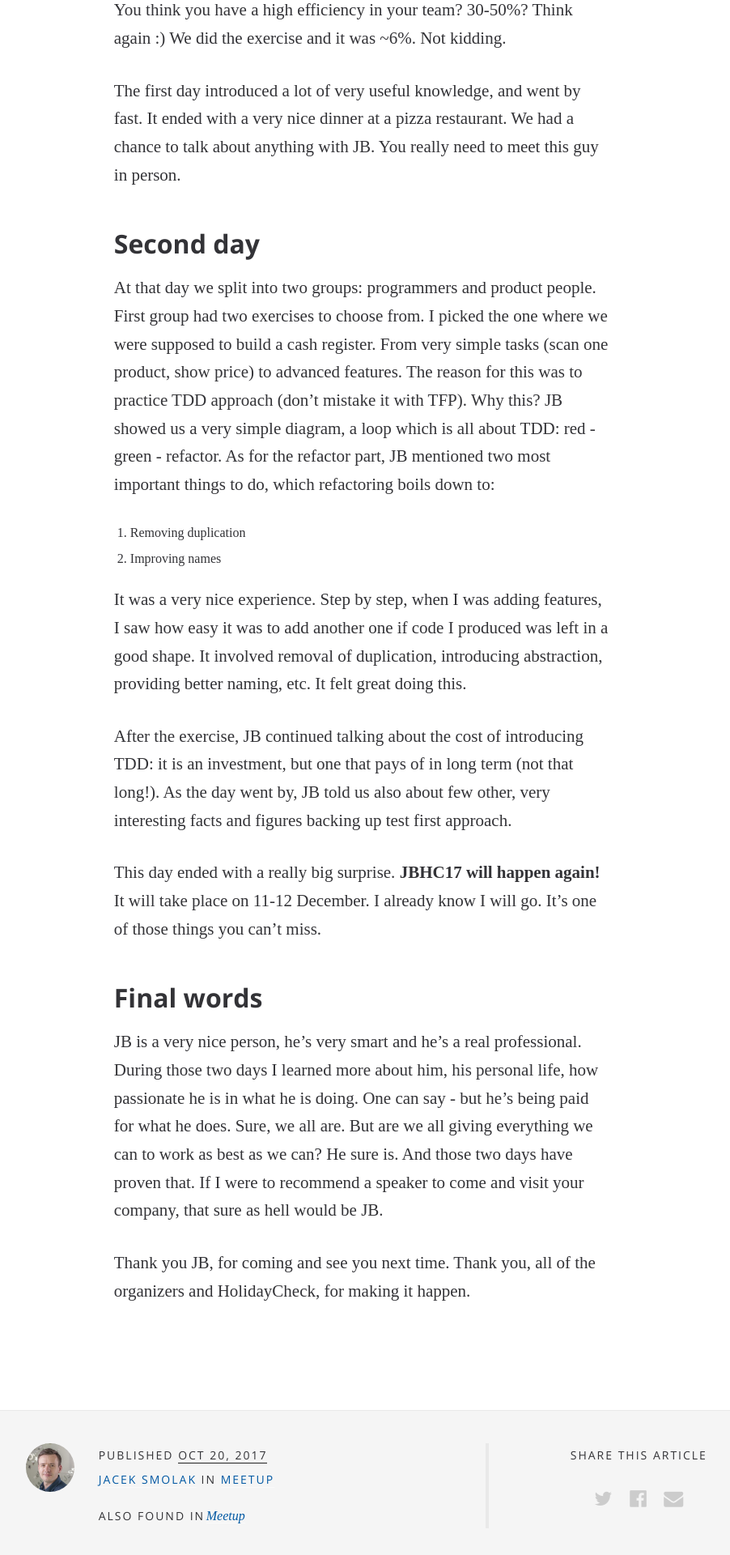
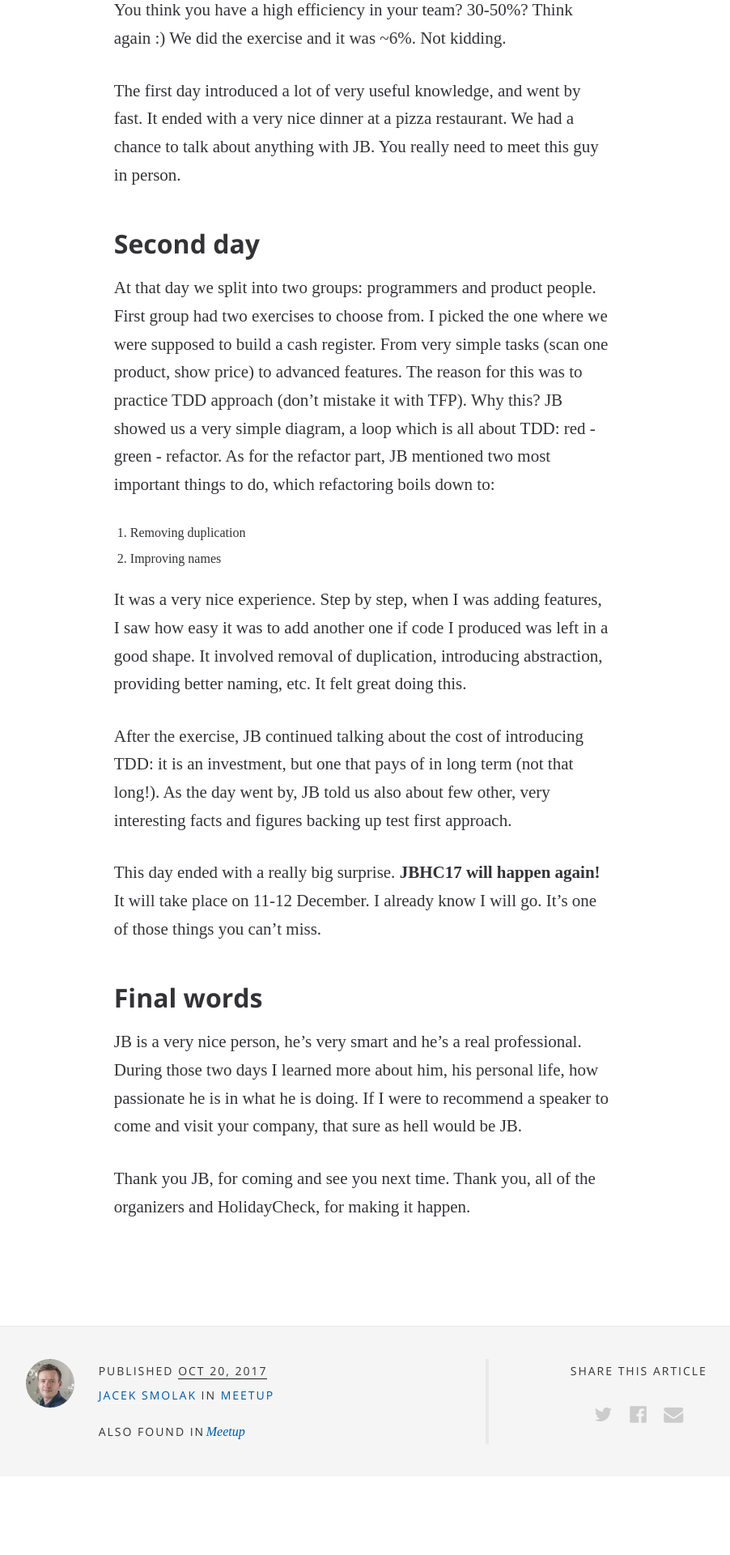
Before and after one commit to holidaycheck/tech-blog, a Jekyll site: the page built from _posts/2017-10-20-jbhc17-from-my-perspective.md, in a window 1280 px wide. Shown: the part 1835-3755 px from the top of the page at 81% size, without its empty margins (192-1094 px from the left). Built offline with Jekyll 4.4.1, drawn with Linux system fonts in a browser that asks for light colours; some web fonts are replaced.

Commit message:
Drop few sentences from final words

```diff
--- a/_posts/2017-10-20-jbhc17-from-my-perspective.md
+++ b/_posts/2017-10-20-jbhc17-from-my-perspective.md
@@ -73,11 +73,8 @@ I already know I will go. It's one of those things you can't miss.
 ## Final words
 
 JB is a very nice person, he's very smart and he's a real professional.
-During those two days I learned more about him, his personal life,
-how passionate he is in what he is doing. One can say - but he's being paid for what he does.
-Sure, we all are. But are we all giving everything we can to work as best as we can? He sure is.
-And those two days have proven that. If I were to recommend a speaker to come and visit your company,
-that sure as hell would be JB.
+During those two days I learned more about him, his personal life, how passionate he is in what he is doing.
+If I were to recommend a speaker to come and visit your company, that sure as hell would be JB.
 
 Thank you JB, for coming and see you next time.
 Thank you, all of the organizers and HolidayCheck, for making it happen.
```
